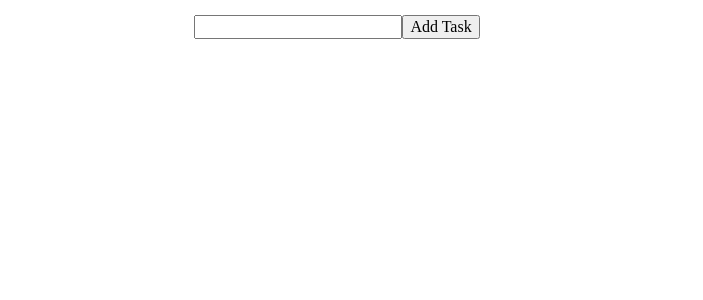
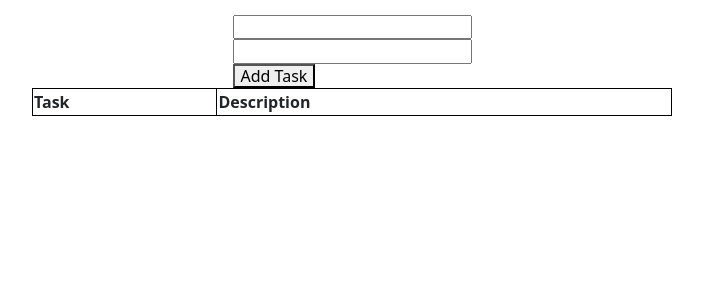
Before and after one commit to IrinaZinchenko/todo-list-react, a React app: page / in a window 1280 px wide. Shown: the top 300 px of the page, without its empty margins (303-1006 px from the left). Built offline with nearby package versions, Linux system fonts and the light colour scheme.

Commit message:
added a second input with task description and linked Bootstrap

```diff
--- a/src/components/app/App.jsx
+++ b/src/components/app/App.jsx
@@ -1,32 +1,51 @@
 import React, { useState } from 'react';
 
 export default function App() {
-  const [task, setTask] = useState("");
+  const [taskName, setTaskName] = useState("");
+  const [taskDescription, setTaskDescription] = useState("");
   const [tasksList, setTasksList] = useState([]);
 
-  const handleChange = (event) => {
-    setTask(event.target.value);
+  const handleChangeName = (event) => {
+    setTaskName(event.target.value);
     console.log(event.target.value);
   };
 
-  const addTask = (task) => {
-    setTasksList([...tasksList, task]);
+  const handleChangeDescription = (event) => {
+    setTaskDescription(event.target.value);
+    console.log(event.target.value);
+  };
+
+  const addTask = () => {
+    setTasksList([...tasksList, {name: taskName, description: taskDescription}]);
     console.log(tasksList);
   };
 
   const handleClick = (event) => {
     event.preventDefault();
-    addTask(task);
-    console.log(task);
+    addTask(taskName);
+    console.log(taskName);
   };
 
     return (
       <div className = "todo-app">
         <div className = "todo-container">
-          <input className = "todo-input" type = "text" onChange = {handleChange}/>
+          <div className = "inputs-container">
+          <input className = "task-name-input" type = "text" onChange = {handleChangeName}/>
+          <input className = "task-description-input" type = "text" onChange = {handleChangeDescription}/>
+          </div>
           <button className = "todo-btn" onClick = {handleClick}>Add Task</button>
         </div>
-        <div>{tasksList.map((elem, index) => <div key = {index}>{elem}</div>)}</div>
+
+        <table>
+  <tr>
+    <th>Task</th>
+    <th>Description</th>
+  </tr>
+  {tasksList.map((elem, index) => <tr key={index}><td>{elem.name}</td><td>{elem.description}</td></tr>)}
+</table>
+
+        {/* <ul className = "tasks-list">{tasksList.map((elem, index) => <li key = {index}><div>{elem.name}</div><div>{elem.description}</div></li>)}
+        </ul> */}
       </div>
     );
 }
--- a/src/index.html
+++ b/src/index.html
@@ -2,9 +2,12 @@
 <html>
   <head>
     <meta charset="utf-8" />
-    <title>RWT</title>
+    <title>Todo List</title>
+    <link href="https://cdn.jsdelivr.net/npm/bootstrap@5.3.3/dist/css/bootstrap.min.css" rel="stylesheet" integrity="sha384-QWTKZyjpPEjISv5WaRU9OFeRpok6YctnYmDr5pNlyT2bRjXh0JMhjY6hW+ALEwIH" crossorigin="anonymous">
   </head>
   <body>
     <div id="root"></div>
+
+    <script src="https://cdn.jsdelivr.net/npm/bootstrap@5.3.3/dist/js/bootstrap.bundle.min.js" integrity="sha384-YvpcrYf0tY3lHB60NNkmXc5s9fDVZLESaAA55NDzOxhy9GkcIdslK1eN7N6jIeHz" crossorigin="anonymous"></script>
   </body>
 </html>
--- a/src/index.scss
+++ b/src/index.scss
@@ -5,7 +5,23 @@
 
 .todo-app {
   display: flex;
-  justify-content: center;
+  flex-direction: column;
+  align-items: center;
+
+  width: 100%;
 
   margin: 15px;
+
+  .inputs-container {
+    display: flex;
+    flex-direction: column;
+  }
+
+  table {
+    width: 50%;
+  }
+
+  table, th, td {
+    border: 1px solid black;
+  }
 }
```
